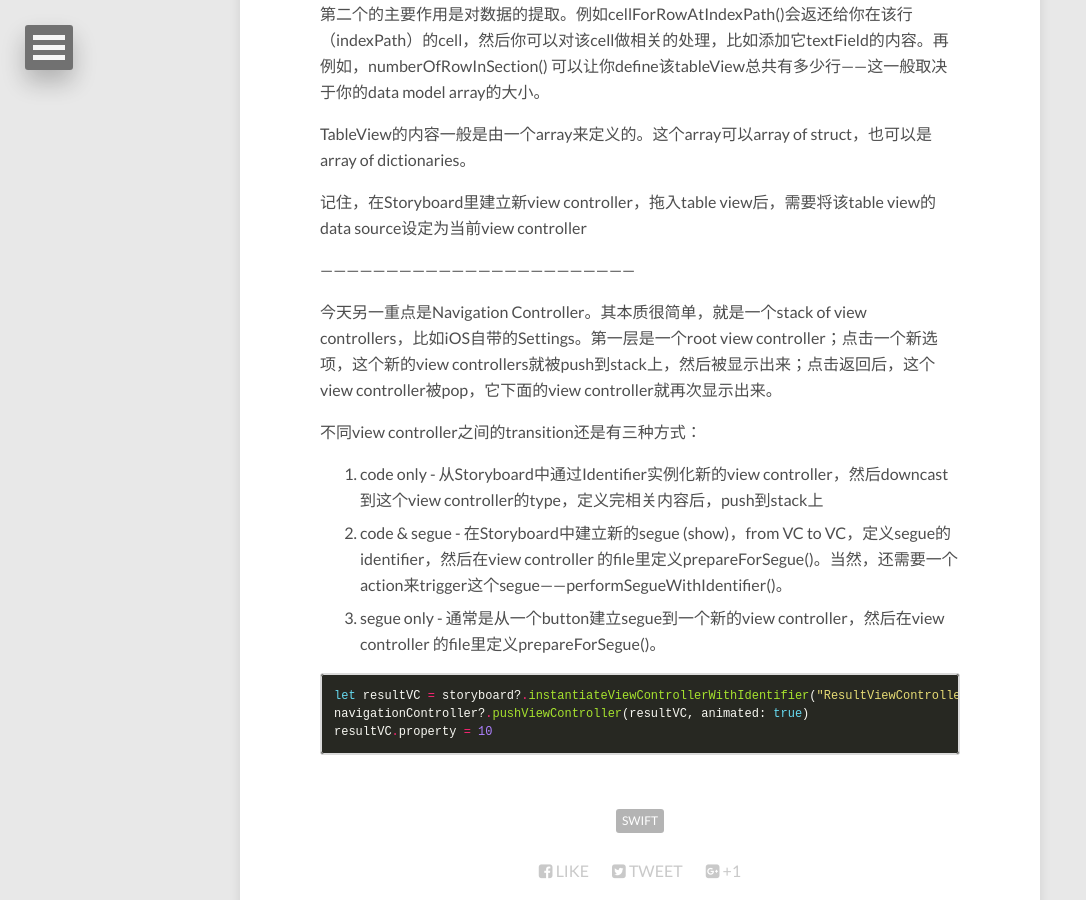
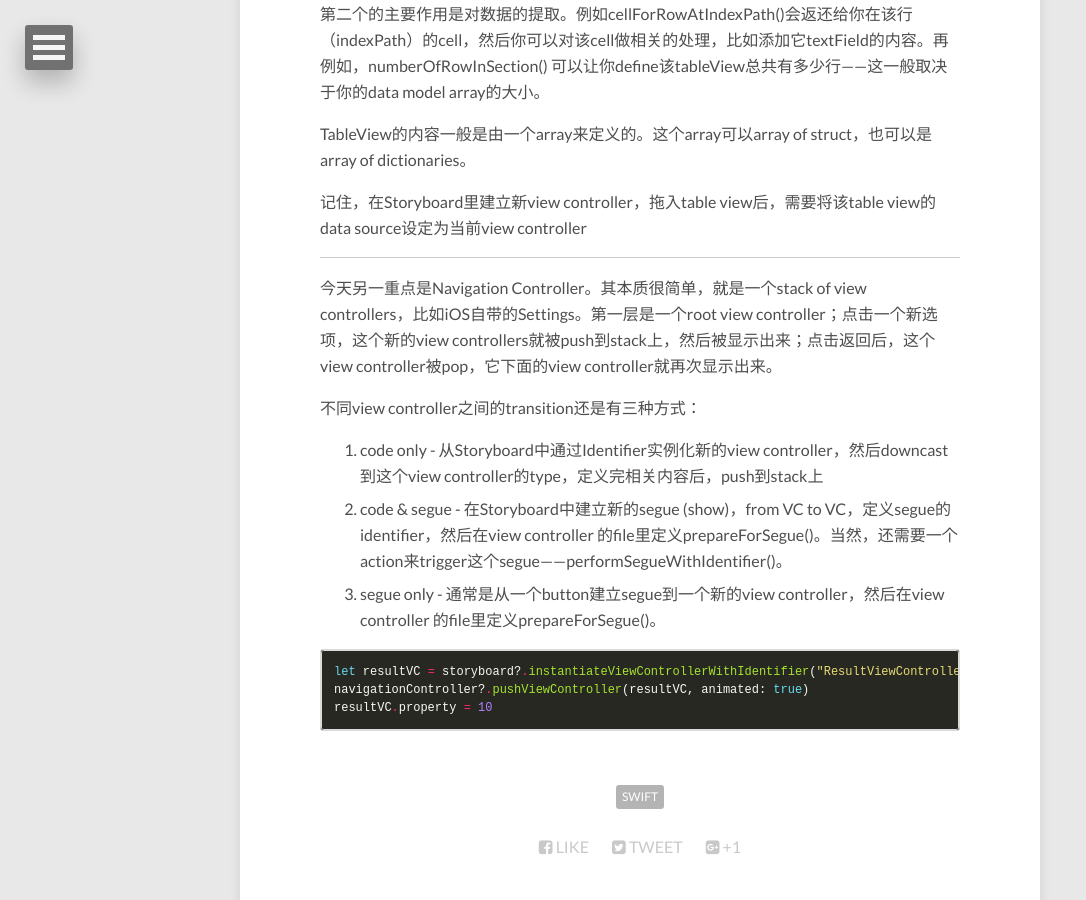
Before and after one commit to Juntian-T/Juntian-T.github.io, a Jekyll site: the page built from _posts/2016-07-22-Swift学习-UITableView-&-Navigation-Controller.md, in a window 1280 px wide and 900 px high, scrolled down 570 px. Shown: the whole window, without its empty margins (0-1086 px from the left). Built offline with Jekyll 4.4.1, drawn with Linux system fonts in a browser that asks for light colours; nearby versions of some CDN libraries.

Commit message:
Update some content

```diff
--- a/_posts/2016-07-22-Swift学习-UITableView-&-Navigation-Controller.md
+++ b/_posts/2016-07-22-Swift学习-UITableView-&-Navigation-Controller.md
@@ -17,7 +17,7 @@ TableView的内容一般是由一个array来定义的。这个array可以array o
 
 记住，在Storyboard里建立新view controller，拖入table view后，需要将该table view的data source设定为当前view controller
 
-————————————————————————
+___
 
 今天另一重点是Navigation Controller。其本质很简单，就是一个stack of view controllers，比如iOS自带的Settings。第一层是一个root view controller；点击一个新选项，这个新的view controllers就被push到stack上，然后被显示出来；点击返回后，这个view controller被pop，它下面的view controller就再次显示出来。
 
```
Also changed, not shown: _posts/2016-07-22-利用Jekyll在Github-Pages上搭建静态博客网站.md (+1 -0 lines).
